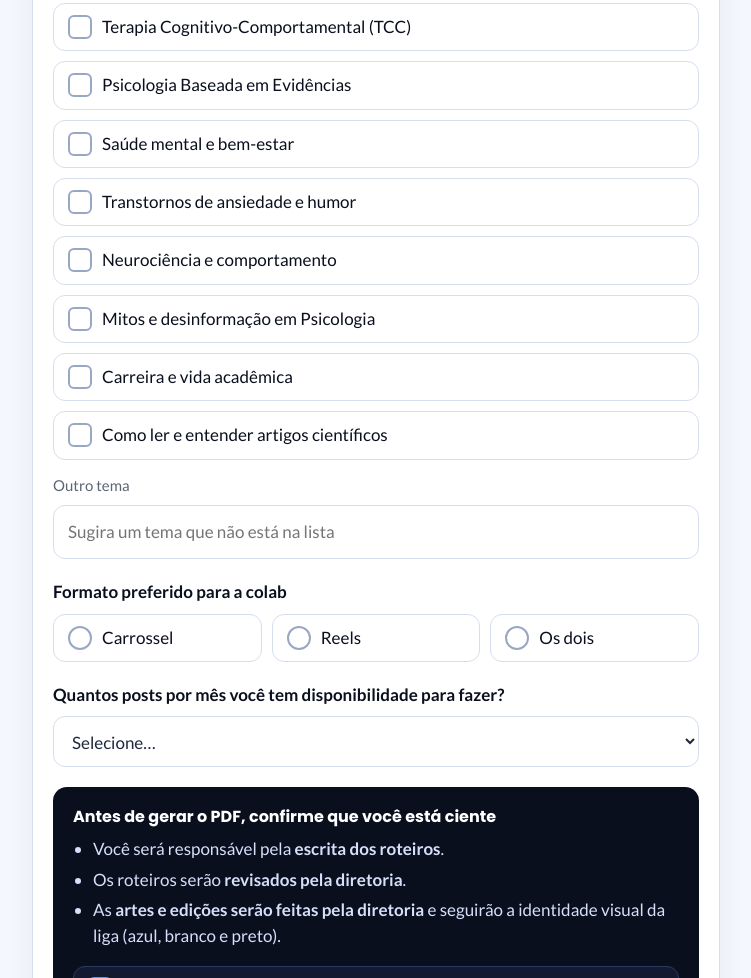
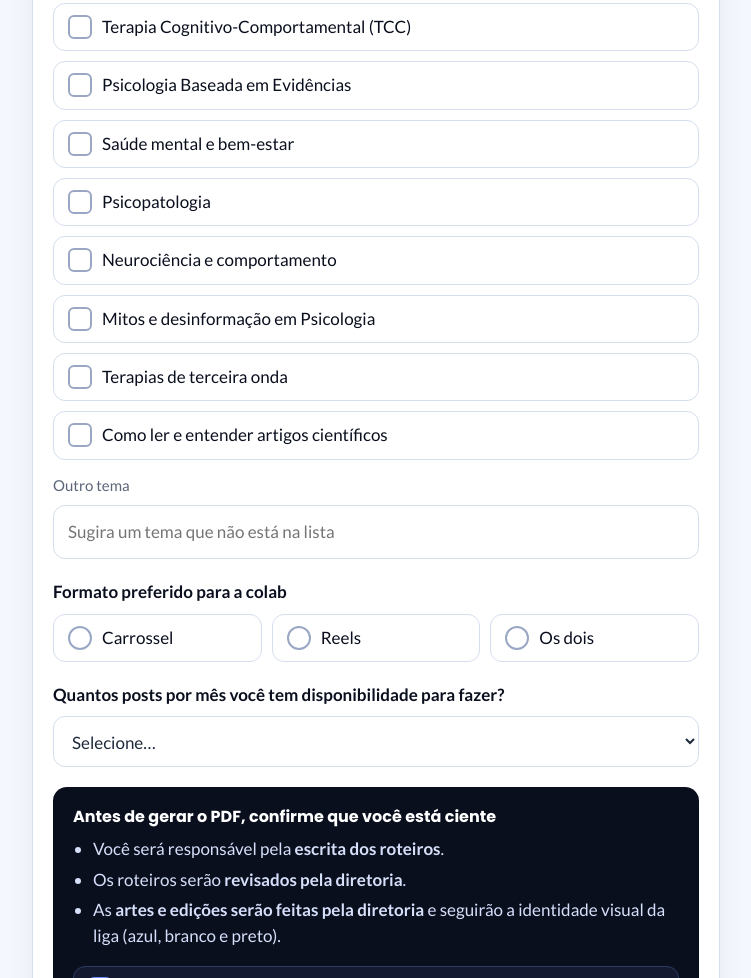
Before and after one commit to marciomassaepsi-spec/colabs-lapbe, a plain HTML site: page index.html in a window 1280 px wide. Shown: the part 1222-2200 px from the top of the page, without its empty margins (264-1015 px from the left). Drawn offline with nearby package versions, Linux system fonts and the light colour scheme.

Commit message:
feat: update interest topics (psicopatologia, terapias de terceira onda)
Co-Authored-By: Claude Sonnet 5.5 <noreply@anthropic.com>
Claude-Session: https://claude.ai/code/session_01Pp2tyaSr62QagJeJz7QQDQ

```diff
--- a/index.html
+++ b/index.html
@@ -64,10 +64,10 @@
           <label class="opt"><input type="checkbox" name="temas" value="Terapia Cognitivo-Comportamental (TCC)"><span>Terapia Cognitivo-Comportamental (TCC)</span></label>
           <label class="opt"><input type="checkbox" name="temas" value="Psicologia Baseada em Evidências"><span>Psicologia Baseada em Evidências</span></label>
           <label class="opt"><input type="checkbox" name="temas" value="Saúde mental e bem-estar"><span>Saúde mental e bem-estar</span></label>
-          <label class="opt"><input type="checkbox" name="temas" value="Transtornos de ansiedade e humor"><span>Transtornos de ansiedade e humor</span></label>
+          <label class="opt"><input type="checkbox" name="temas" value="Psicopatologia"><span>Psicopatologia</span></label>
           <label class="opt"><input type="checkbox" name="temas" value="Neurociência e comportamento"><span>Neurociência e comportamento</span></label>
           <label class="opt"><input type="checkbox" name="temas" value="Mitos e desinformação em Psicologia"><span>Mitos e desinformação em Psicologia</span></label>
-          <label class="opt"><input type="checkbox" name="temas" value="Carreira e vida acadêmica"><span>Carreira e vida acadêmica</span></label>
+          <label class="opt"><input type="checkbox" name="temas" value="Terapias de terceira onda"><span>Terapias de terceira onda</span></label>
           <label class="opt"><input type="checkbox" name="temas" value="Como ler e entender artigos científicos"><span>Como ler e entender artigos científicos</span></label>
         </div>
         <div class="other">
```
